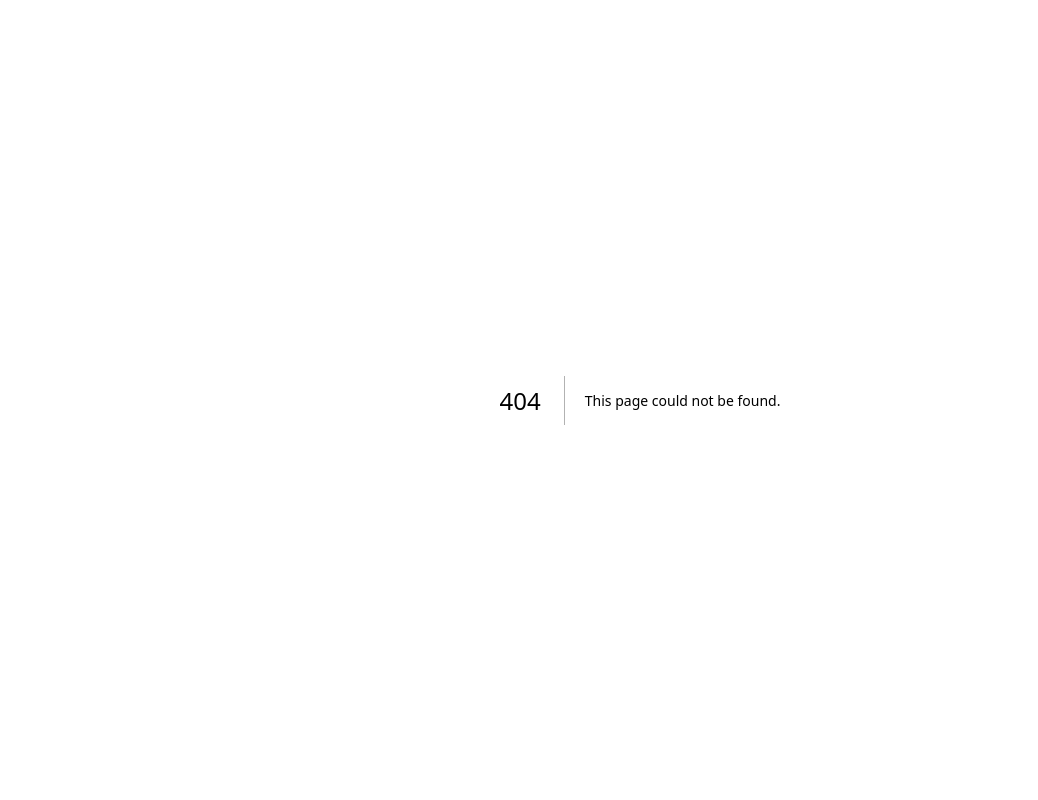
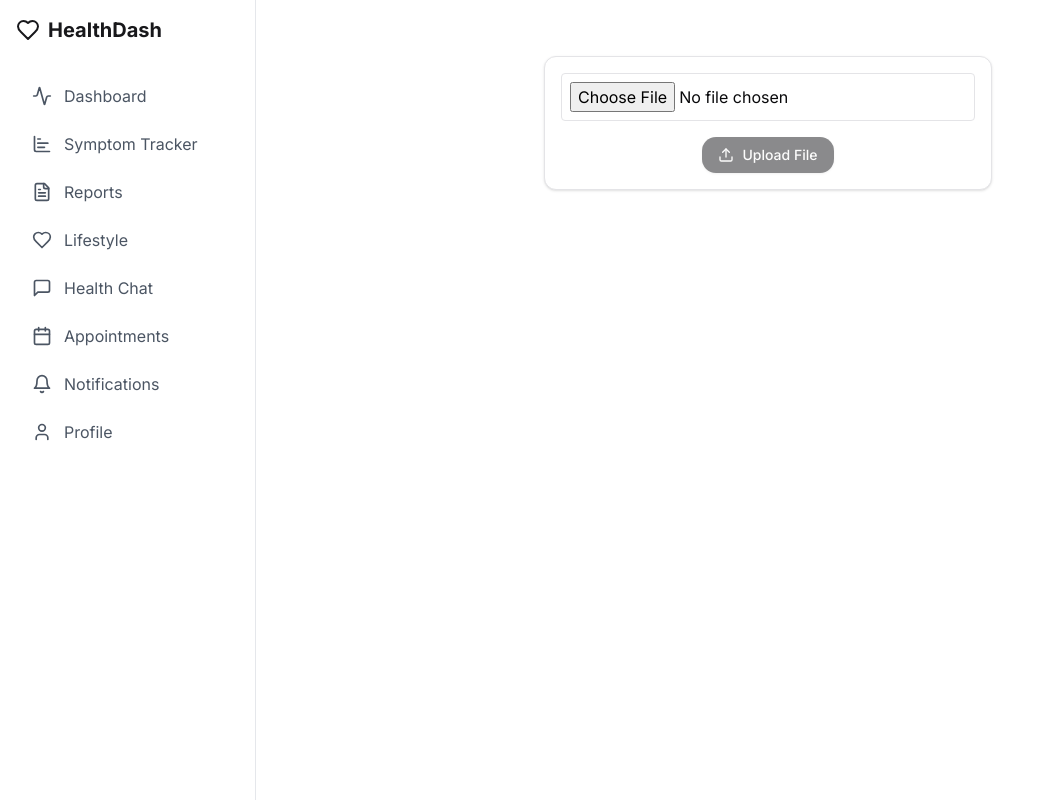
Before and after one commit to adi-tyasingh/HealthHub, a Next.js app: page /patient/1/document in a window 1280 px wide. Before the commit this address had no page. Shown: the whole page, without its empty margins (0-1038 px from the left). Built offline with nearby package versions, Linux system fonts and the light colour scheme.

Commit message:
document upload

```diff
--- a/package.json
+++ b/package.json
@@ -35,6 +35,7 @@
     "@tabler/icons-react": "^3.26.0",
     "@types/dom-speech-recognition": "^0.0.4",
     "ai": "^3.4.0",
+    "axios": "^1.7.9",
     "bcrypt": "^5.1.1",
     "bcryptjs": "^2.4.3",
     "class-variance-authority": "^0.7.0",
--- /dev/null
+++ b/src/app/patient/[patientId]/(dashboard)/document/page.tsx
@@ -0,0 +1,139 @@
+'use client';
+
+import React, { useState, ChangeEvent, MouseEvent } from "react";
+import axios from "axios";
+import { Button } from "@/components/ui/button";
+import { Card, CardContent } from "@/components/ui/card";
+import { Upload } from "lucide-react";
+
+interface FileData {
+  name: string;
+  type: string;
+  data: string;
+}
+
+interface APIResponse {
+  choices: Array<{
+    message: {
+      content: string;
+    };
+  }>;
+}
+
+export default function FileUploader() {
+  const [file, setFile] = useState<FileData | null>(null);
+  const [response, setResponse] = useState<{ content: string } | null>(null);
+  const [uploading, setUploading] = useState<boolean>(false);
+
+  const handleFileChange = (event: ChangeEvent<HTMLInputElement>) => {
+    const uploadedFile = event.target.files ? event.target.files[0] : null;
+    const allowedTypes = ["application/pdf", "image/jpeg", "image/jpg", "image/png"];
+
+    if (uploadedFile && allowedTypes.includes(uploadedFile.type)) {
+      const reader = new FileReader();
+      reader.readAsDataURL(uploadedFile);
+      reader.onload = () => {
+        const base64Data = reader.result as string;
+        setFile({
+          name: uploadedFile.name,
+          type: uploadedFile.type,
+          data: base64Data.split(",")[1]
+        });
+      };
+    } else {
+      alert("Please upload a valid PDF or image file (JPG, JPEG, PNG).");
+    }
+  };
+
+  const handleUpload = async (event: MouseEvent<HTMLButtonElement>) => {
+    if (!file) {
+      alert("Please upload a file first.");
+      return;
+    }
+
+    setUploading(true);
+
+    try {
+      console.log(file.data);
+      const requestBody = {
+        model: "google/gemini-2.0-flash-thinking-exp:free",
+        messages: [
+          {
+            role: "user",
+            content: [
+              {
+                type: "text",
+                text: "Analyse the provided medical document and return a structured JSON."
+              },
+              {
+                type: "image",
+                image: {
+                  data: file.data,
+                  mime_type: file.type
+                }
+              }
+            ],
+          },
+        ],
+      };
+
+      const response = await axios.post<APIResponse>(
+        "https://openrouter.ai/api/v1/chat/completions",
+        requestBody,
+        {
+          headers: {
+            Authorization: `Bearer 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`,
+            "Content-Type": "application/json",
+          },
+        }
+      );
+
+      setResponse(response.data.choices[0].message);
+    } catch (error) {
+      console.error("Error uploading file:", error);
+      alert("Failed to upload file.");
+    } finally {
+      setUploading(false);
+    }
+  };
+
+  return (
+    <div className="flex flex-col items-center p-6 space-y-4">
+      <Card className="w-full max-w-md">
+        <CardContent className="flex flex-col items-center space-y-4 p-4">
+          <input
+            type="file"
+            accept=".pdf, .jpg, .jpeg, .png"
+            onChange={handleFileChange}
+            className="p-2 border rounded w-full"
+            disabled={uploading}
+          />
+          {file && (
+            <div className="text-sm text-green-600">
+              File ready: {file.name}
+            </div>
+          )}
+          <Button
+            onClick={handleUpload}
+            disabled={uploading || !file}
+            className="flex items-center gap-2"
+          >
+            <Upload size={16} />
+            {uploading ? "Uploading..." : "Upload File"}
+          </Button>
+        </CardContent>
+      </Card>
+
+      {response && (
+        <Card className="w-full max-w-md">
+          <CardContent className="p-4">
+            <h3 className="text-lg font-semibold mb-2">API Response:</h3>
+            <pre className="text-sm bg-gray-100 p-2 rounded overflow-auto">
+              {response.content}
+            </pre>
+          </CardContent>
+        </Card>
+      )}
+    </div>
+  );
+}
```
Also changed, not shown: 1 other file (tests, documents, lock files or other folders).
